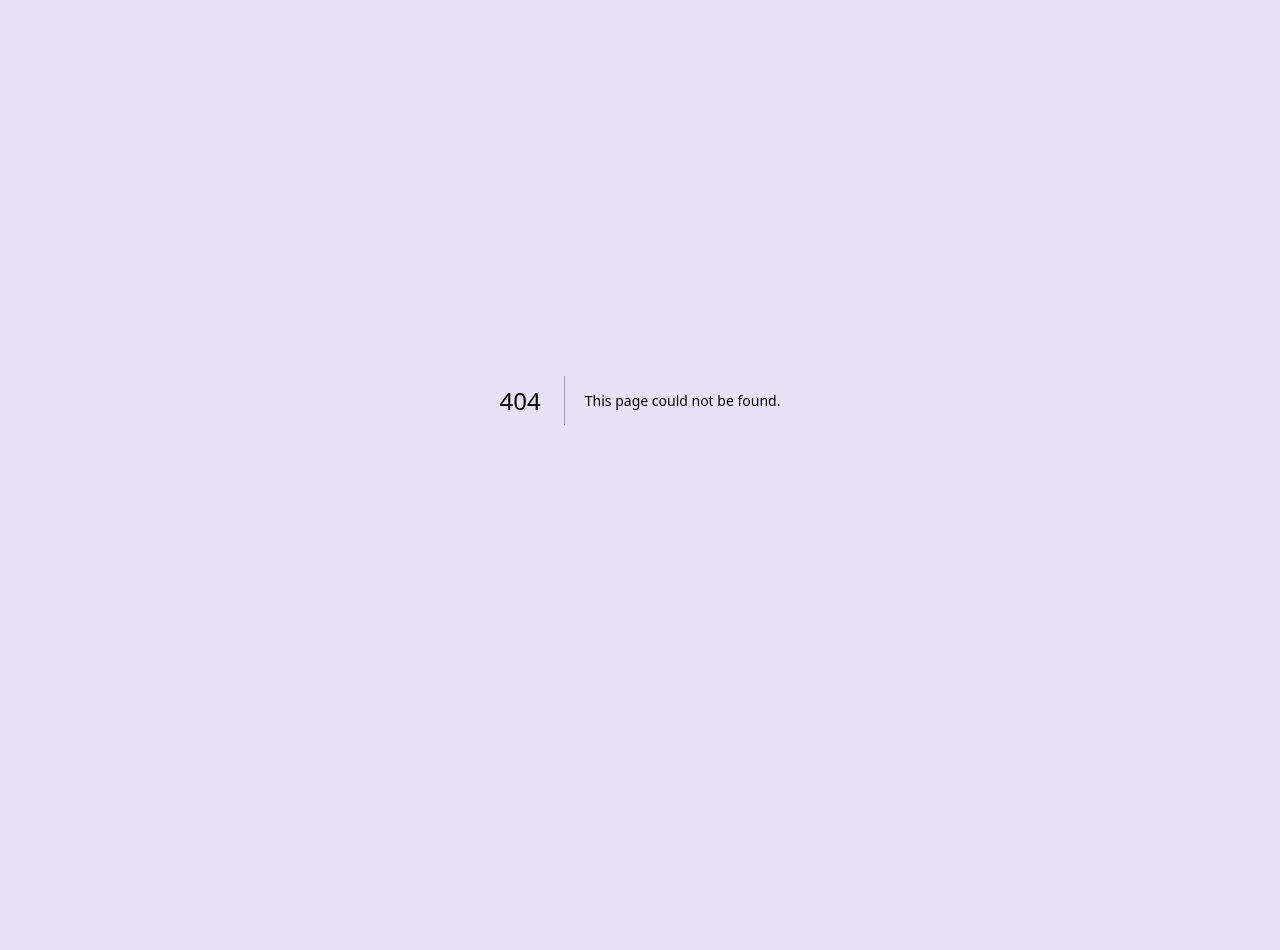
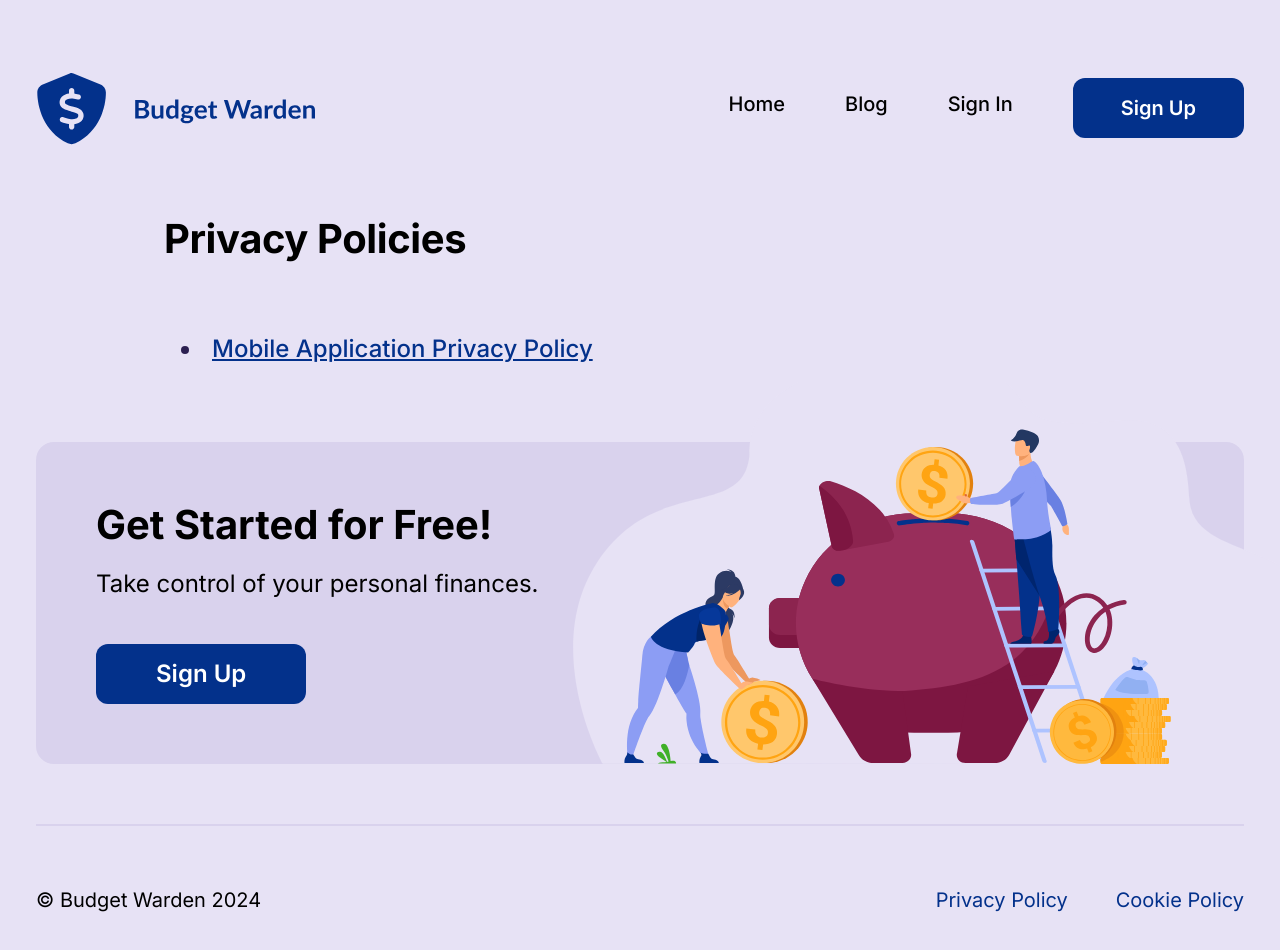
Before and after one commit to nikelaz/bw-website, a Next.js app: page /legal/privacy-policies in a window 1280 px wide. Before the commit this address had no page. Shown: the top 950 px of the page. Before the commit the page ends 800 px from the top, so only its background shows below. Built offline with nearby package versions, Linux system fonts and the light colour scheme.

Commit message:
add legal & other misc pages

```diff
--- /dev/null
+++ b/src/app/(layouts)/(nav-footer)/legal/page.tsx
@@ -0,0 +1,17 @@
+import Container from '@/components/container';
+import Link from 'next/link';
+
+const Legal = async (props: any) => {
+  return (
+    <Container hasCustomWidth={true} className="max-w-screen-lg flex flex-col gap-9">
+      <h1 className="text-40 font-bold tracking-tight">Legal</h1>
+      <div className="prose">
+        <ul>
+          <li><Link href="/legal/privacy-policies" className="text-prim">Privacy Policies</Link></li>
+        </ul>
+      </div>
+    </Container>
+  );
+};
+
+export default Legal;
--- a/src/app/(layouts)/(nav-footer)/privacy-policy-mobile-app/page.tsx
+++ b/src/app/(layouts)/(nav-footer)/legal/privacy-policies/mobile-app/page.tsx
@@ -1,5 +1,3 @@
-import IconLabel from '@/components/icon-label';
-import {IconType} from '@/components/icon';
 import Container from '@/components/container';
 
 const PrivacyPolicyMobileApp = async (props: any) => {
--- /dev/null
+++ b/src/app/(layouts)/(nav-footer)/legal/privacy-policies/page.tsx
@@ -0,0 +1,18 @@
+import Container from '@/components/container';
+import Link from 'next/link';
+import Card from '@/components/card';
+
+const PrivacyPolicyMobileApp = async (props: any) => {
+  return (
+    <Container hasCustomWidth={true} className="max-w-screen-lg flex flex-col gap-9">
+      <h1 className="text-40 font-bold tracking-tight">Privacy Policies</h1>
+      <div className="prose">
+        <ul>
+          <li><Link href="/legal/privacy-policies/mobile-app" className="text-prim">Mobile Application Privacy Policy</Link></li>
+        </ul>
+      </div>
+    </Container>
+  );
+};
+
+export default PrivacyPolicyMobileApp;
--- /dev/null
+++ b/src/app/(layouts)/(nav-footer)/support/page.tsx
@@ -0,0 +1,16 @@
+import Container from '@/components/container';
+
+const Support = async (props: any) => {
+  return (
+    <Container hasCustomWidth={true} className="max-w-screen-lg flex flex-col gap-9">
+      <h1 className="text-40 font-bold tracking-tight">Customer Support</h1>
+
+      <h2 className="text-32 font-semibold tracking-tight">We're Here to Help!</h2>
+
+      <p>Your experience matters to us. If you have any questions, issues, or feedback regarding the website, web application, or our iOS and Android mobile apps, we’re here to assist you. Our team is dedicated to resolving any concerns you may have and ensuring you have the best experience possible.</p>
+      <p>Feel free to reach out to us via email at <a href="mailto:nikola.n.lazarov@outlook.com" className="text-prim underline">nikola.n.lazarov@outlook.com</a>, and we’ll get back to you as soon as possible.</p>
+    </Container>
+  );
+};
+
+export default Support;
```
